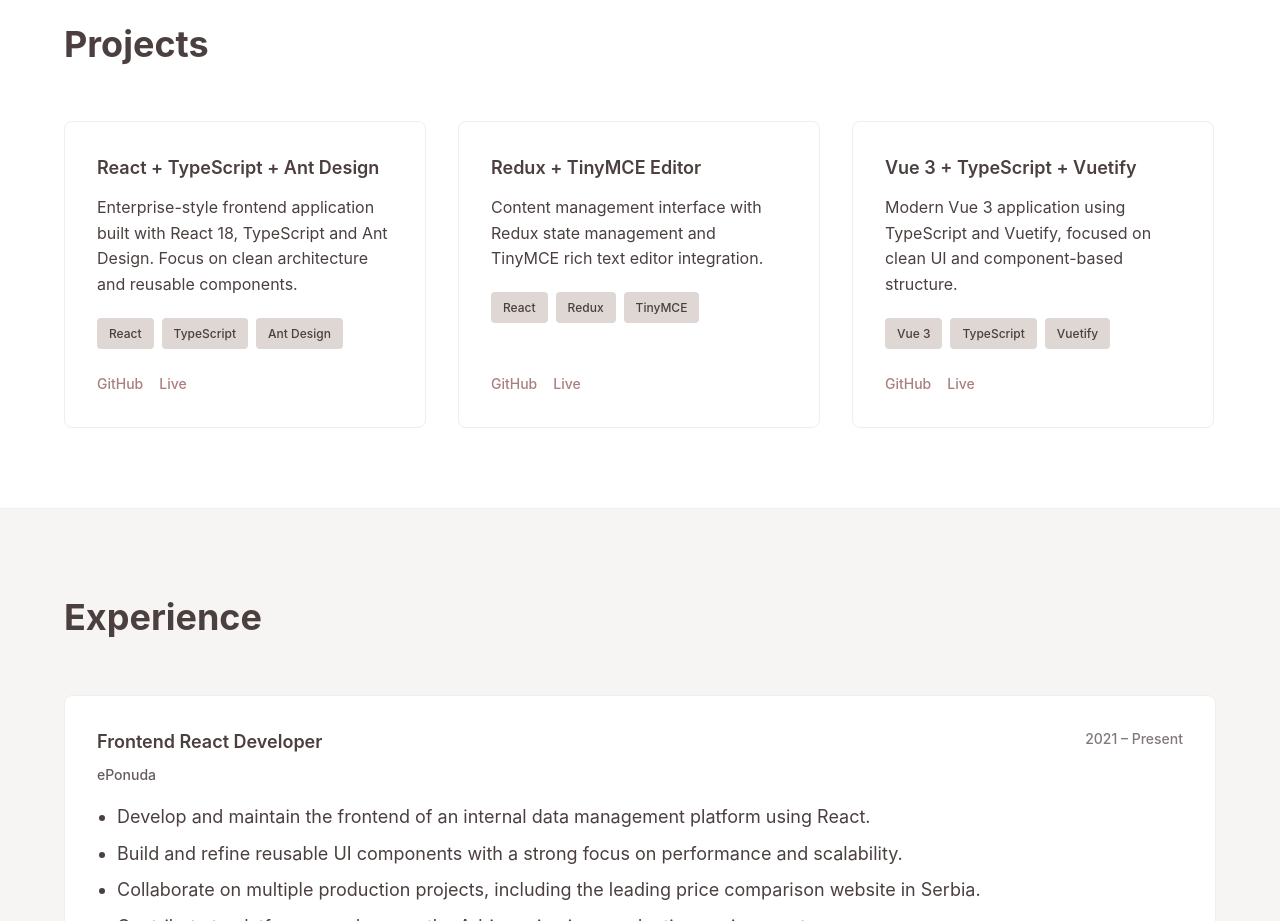
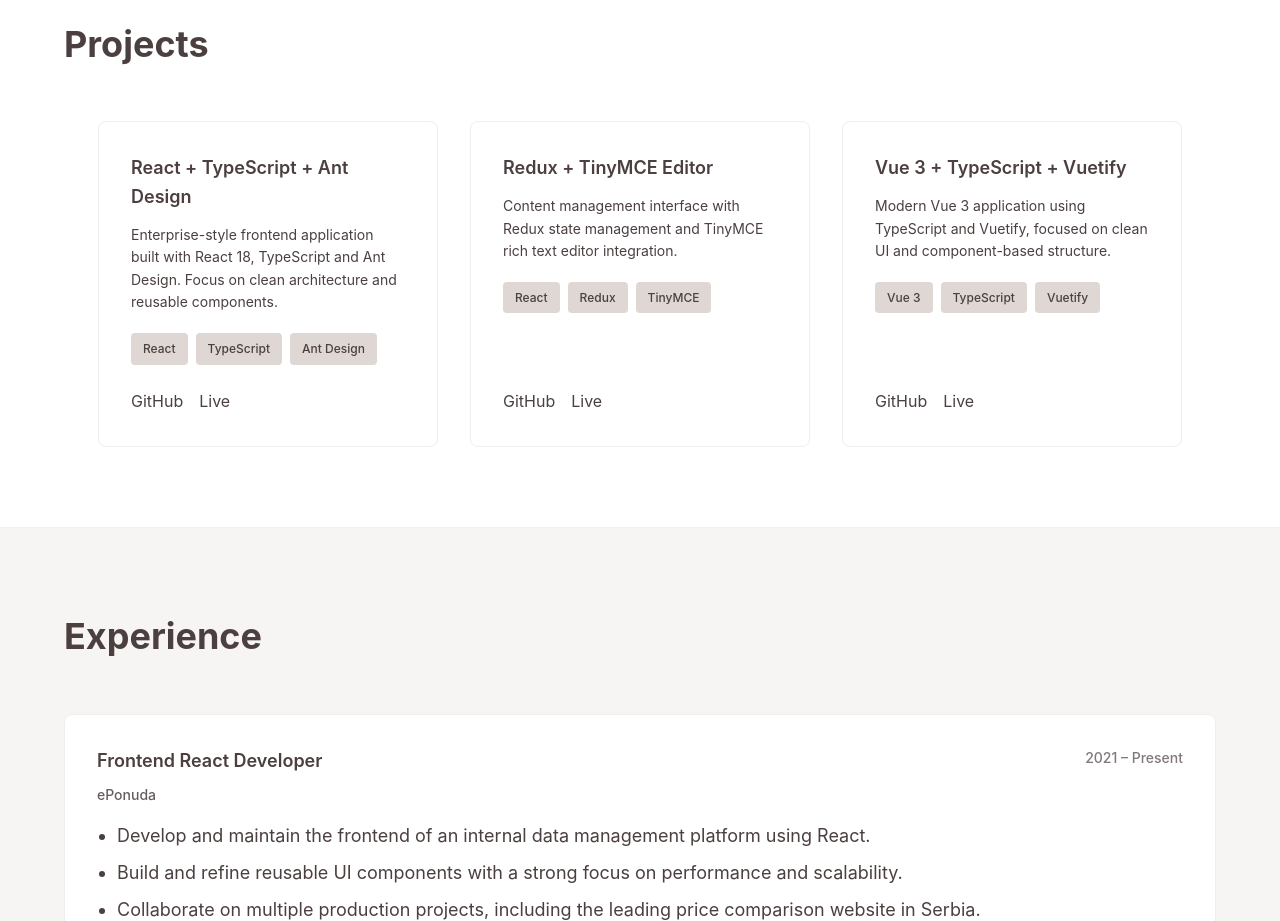
Before and after one commit to veljko-naumovic/frontend-portfolio, a React (Vite) app: page / in a window 1280 px wide. Shown: the part 1060-1981 px from the top of the page. Built offline with nearby package versions, Linux system fonts and the light colour scheme; no server answers.

Commit message:
Add card component in projects section

```diff
--- a/src/components/Card/Card.scss
+++ b/src/components/Card/Card.scss
@@ -0,0 +1,58 @@
+@use "../../styles/index" as *;
+
+.card {
+    padding: 32px;
+    border: 1px solid #eee;
+    border-radius: 8px;
+    background-color: #fff;
+
+    display: flex;
+    flex: 0 1 340px;
+    flex-direction: column;
+    transition:
+        transform 0.15s ease,
+        box-shadow 0.15s ease;
+
+    &:hover {
+        transform: translateY(-2px);
+        box-shadow: 0 6px 16px rgba(0, 0, 0, 0.04);
+    }
+}
+
+.card-title {
+    font-size: 18px;
+    font-weight: 600;
+    margin-bottom: 12px;
+    color: $secondary-color;
+}
+
+.card-description {
+    font-size: 14px;
+    line-height: 1.6;
+    margin-bottom: 20px;
+    color: $secondary-color;
+}
+
+.card-tech {
+    list-style: none;
+    display: flex;
+    flex-wrap: wrap;
+    gap: 8px;
+    padding: 0;
+    margin: 0 0 24px;
+
+    li {
+        font-size: 12px;
+        padding: 6px 12px;
+        border-radius: 4px;
+        background-color: $primary-color;
+        color: $secondary-color;
+        font-weight: 500;
+    }
+}
+
+.card-links {
+    margin-top: auto;
+    display: flex;
+    gap: 16px;
+}
--- a/src/components/Card/Card.tsx
+++ b/src/components/Card/Card.tsx
@@ -1,7 +1,62 @@
 import React from "react";
+import "./Card.scss";
 
-const Card = () => {
-	return <div></div>;
+interface CardProps {
+	title: string;
+	description: string;
+	tech?: string[];
+	github?: string;
+	live?: string;
+}
+
+const Card: React.FC<CardProps> = ({
+	title,
+	description,
+	tech,
+	github,
+	live,
+}) => {
+	return (
+		<div className="card">
+			<h3 className="card-title">{title}</h3>
+
+			<p className="card-description">{description}</p>
+
+			{tech && (
+				<ul className="card-tech">
+					{tech.map((item) => (
+						<li key={item}>{item}</li>
+					))}
+				</ul>
+			)}
+
+			{(github || live) && (
+				<div className="card-links">
+					{github && (
+						<a
+							href={github}
+							target="_blank"
+							rel="noopener noreferrer"
+							className="link-external"
+						>
+							GitHub
+						</a>
+					)}
+
+					{live && (
+						<a
+							href={live}
+							target="_blank"
+							rel="noopener noreferrer"
+							className="link-external"
+						>
+							Live
+						</a>
+					)}
+				</div>
+			)}
+		</div>
+	);
 };
 
 export default Card;
--- a/src/sections/Projects/Projects.scss
+++ b/src/sections/Projects/Projects.scss
@@ -17,6 +17,7 @@
     display: flex;
     flex-wrap: wrap;
     gap: 32px;
+    justify-content: center;
 }
 
 /* Card */
--- a/src/sections/Projects/Projects.tsx
+++ b/src/sections/Projects/Projects.tsx
@@ -1,3 +1,4 @@
+import Card from "../../components/Card/Card";
 import "./Projects.scss";
 
 const projects = [
@@ -35,36 +36,14 @@
 
 				<div className="projects-grid">
 					{projects.map((project) => (
-						<div key={project.title} className="project-card">
-							<h3 className="project-title">{project.title}</h3>
-
-							<p className="project-description">
-								{project.description}
-							</p>
-
-							<ul className="project-tech">
-								{project.tech.map((tech) => (
-									<li key={tech}>{tech}</li>
-								))}
-							</ul>
-
-							<div className="project-links">
-								<a
-									href={project.github}
-									target="_blank"
-									rel="noopener noreferrer"
-								>
-									GitHub
-								</a>
-								<a
-									href={project.live}
-									target="_blank"
-									rel="noopener noreferrer"
-								>
-									Live
-								</a>
-							</div>
-						</div>
+						<Card
+							key={project.title}
+							title={project.title}
+							description={project.description}
+							tech={project.tech}
+							github={project.github}
+							live={project.live}
+						/>
 					))}
 				</div>
 			</div>
```
